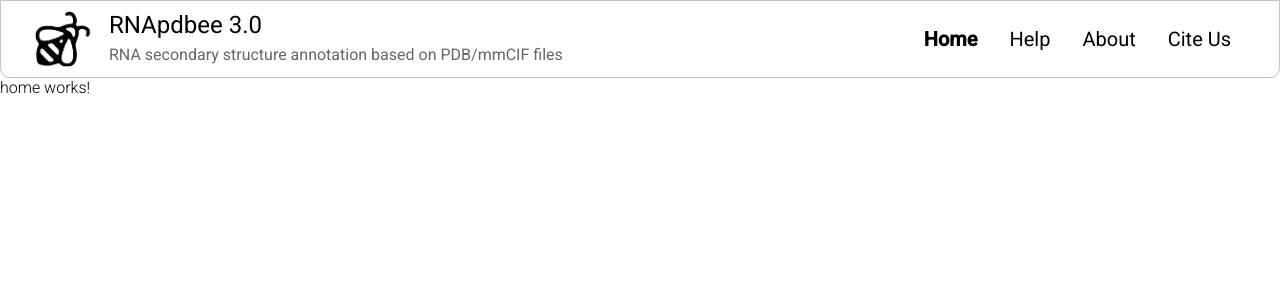
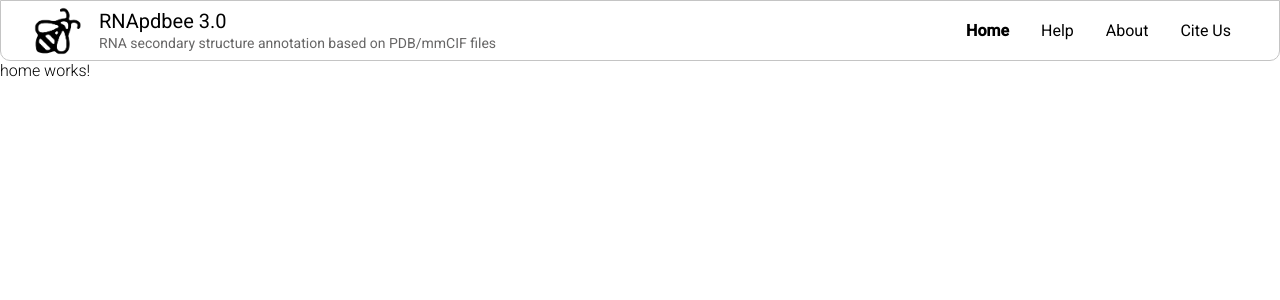
Before and after one commit to rnapdbee/rnapdbee-frontend, an Angular app: page / in a window 1280 px wide. Shown: the top 300 px of the page. Built offline with nearby package versions, Linux system fonts and the light colour scheme.

Commit message:
refactor: decrease navbar size

```diff
--- a/src/app/shared/components/navbar/navbar.component.scss
+++ b/src/app/shared/components/navbar/navbar.component.scss
@@ -17,8 +17,8 @@
       display: flex;
       justify-content: center;
       align-items: center;
-      height: 60px;
-      width: 60px;
+      height: 40px;
+      width: 50px;
       margin-right: 1rem;
 
       img {
@@ -28,11 +28,16 @@
 
     .title {
 
-      h1, h3 {
+      h1 {
         margin: 0;
+        font-size: 20px;
+        line-height: 25px;
       }
 
       h3 {
+        margin: 0;
+        font-size: 14px;
+        line-height: 18px;
         color: $accent;
       }
     }
@@ -42,7 +47,7 @@
       margin-left: auto;
 
       .item {
-        font-size: 20px;
+        font-size: 16px;
         white-space: nowrap;
         margin: 0 1rem;
       }
--- a/src/styles.scss
+++ b/src/styles.scss
@@ -2,7 +2,7 @@
 
 html, body { height: 100%; }
 body { margin: 0; font-family: Roboto, "Helvetica Neue", sans-serif; }
-h1 { font-size: 1.5rem; }
+h1 { font-size: 1.5rem; font-weight: 500; }
 h2 { font-size: 1.25rem; font-weight: 400; }
 h3 { font-size: 1rem; font-weight: 400; }
 p { font-size: 1rem; font-weight: 300; }
```
